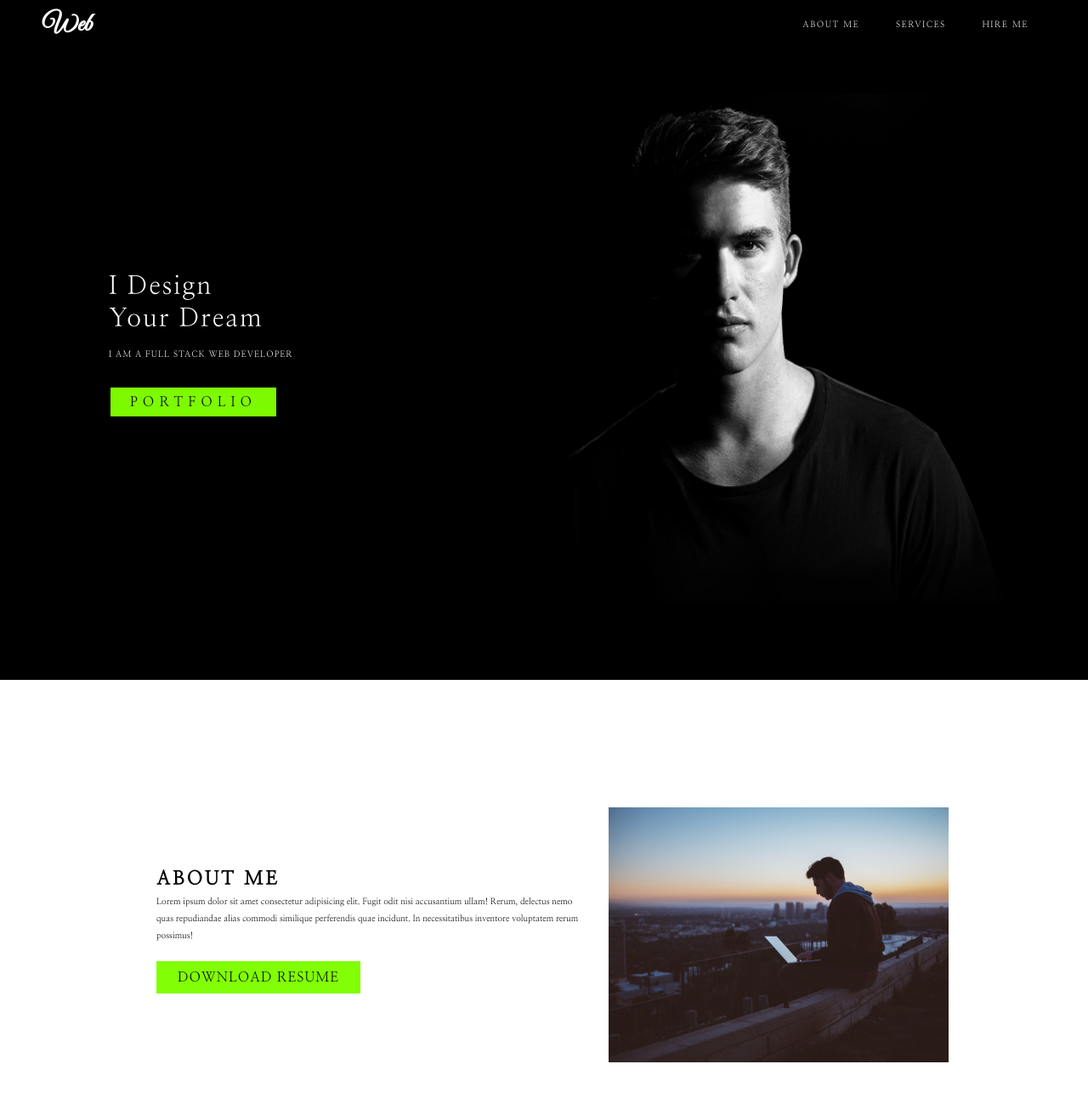
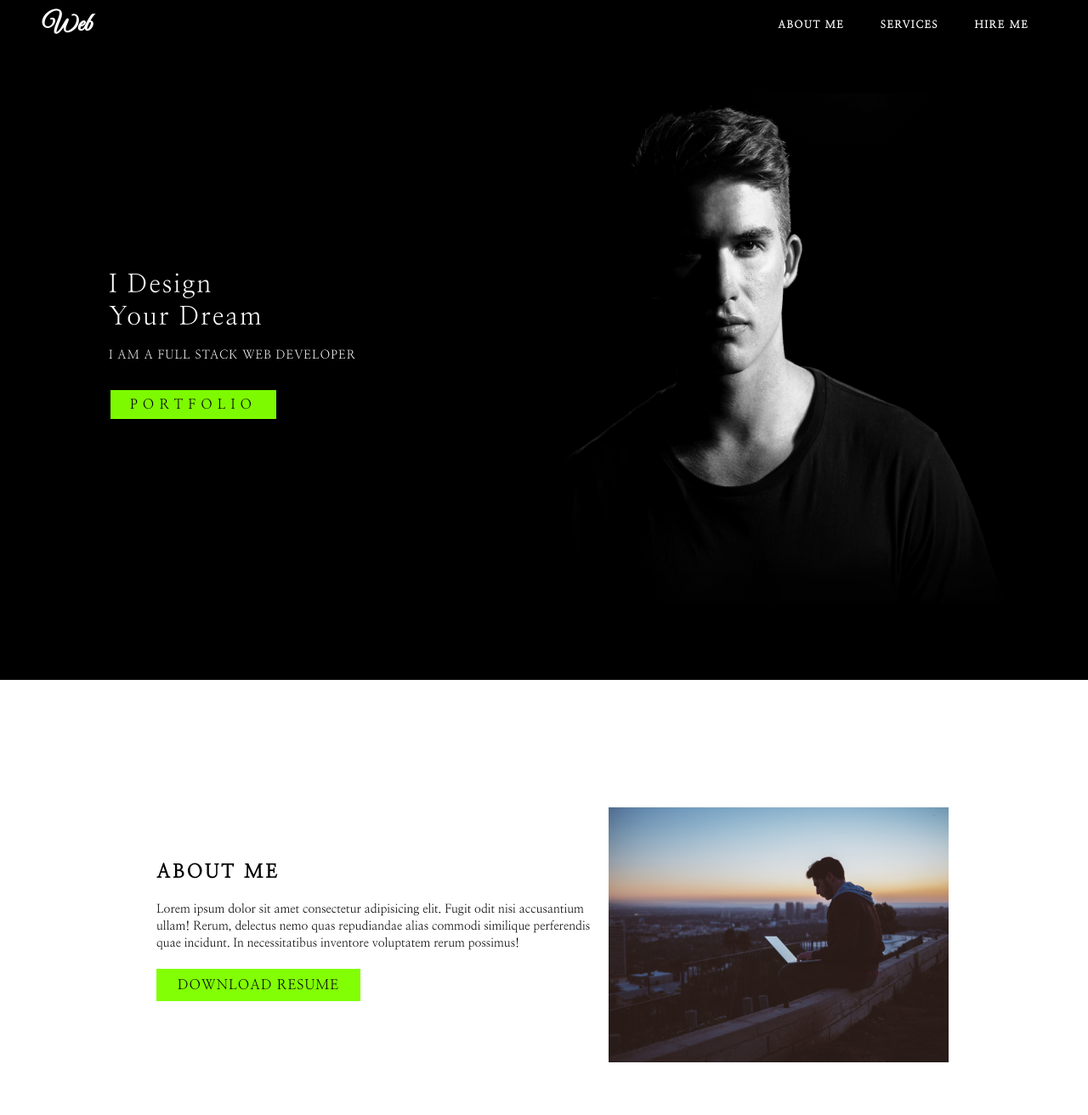
Before and after one commit to Pranav-57/Static_Website, a plain HTML site: page index.html in a window 1280 px wide. Shown: the top 1312 px of the page at 85% size. Drawn offline with Linux system fonts and the light colour scheme.

Commit message:
change navbar

```diff
--- a/app.js
+++ b/app.js
@@ -1,7 +1,17 @@
 const hamburger_icon = document.querySelector('#navbar .navbar .nav-list .hamburger');
-const nav_list = document.querySelector('#navbar .navbar .nav-list');
+var nav_list = document.querySelector('#navbar .navbar .nav-list');
+var navbar = document.querySelector('.navbar')
 
 hamburger_icon.addEventListener('click',() => {
     nav_list.classList.toggle('open');
     hamburger_icon.classList.toggle('active');
 })
+
+window.addEventListener("scroll",() => {
+    if (window.pageYOffset >= 650){
+        navbar.style.transition = '2s';
+        navbar.style.background = 'rgb(167, 167, 167)';
+    } else{
+        navbar.style.background = 'transparent';
+    };
+})
--- a/css/style.css
+++ b/css/style.css
@@ -1,6 +1,7 @@
 *{
     padding: 0%;
     margin: 0%;
+    scroll-behavior: smooth;
     box-sizing: border-box;
 }
 html{
@@ -27,7 +28,6 @@ a{
     z-index: 100;
 }
 .navbar{
-    background-color: black;
     left: 0;
     top: 0;
     display: flex;
@@ -89,16 +89,17 @@ a{
     left: 50%;
     transform: translateX(-50%) scale(0);
     justify-content: center;
-    bottom: 5px;
-    transition: .3s ease transform;
+    bottom: 3px;
+    transition: 1s ease transform;
 }
 .navbar .nav-list ul li a{
     color: white;
     display: block;
     text-transform: uppercase;
-    font-size: 1.2rem;
+    font-size: 1.2rem!important;
     letter-spacing: .15rem;
     padding: 1rem 0;
+    font-weight: bolder;
 }
 .navbar .nav-list.open ul{
     transform: translateY(55px);
@@ -129,7 +130,7 @@ a{
     color: white;
 }
 .profile .profile-info p{
-    font-size: 1.6rem;
+    font-size: 1.4rem!important;
     text-transform: uppercase;
     color: white;
     letter-spacing: 0.2rem;
@@ -145,7 +146,7 @@ a{
     letter-spacing: .6rem;
     background-color: rgba(128, 255, 0, 0.979);
     border: 2px solid black;
-    transition: 1s ease background-color;
+    transition: 1s ease all;
 }
 .profile .profile-info a:hover{
     color: chartreuse;
@@ -181,9 +182,9 @@ a{
     /* font-weight: 900; */
 }
 .about .about-info p{
-    font-size: 1.6rem;
+    font-size: 1.4rem!important;
     line-height: 2rem;
-    padding-top: 3rem;
+    padding-top: 2rem!important;
 }
 .about .about-info a{
     margin: 20px 0;
@@ -234,9 +235,9 @@ a{
     letter-spacing: .2rem;
 }
 .services .services-header p{
-    font-size: 1.6rem;
+    font-size: 1.6rem!important;
     line-height: 2rem;
-    margin-top: 3rem;
+    margin-top: 3rem!important;
 }
 .services .services-info{
     margin-top: 30px;
@@ -292,7 +293,7 @@ a{
     transform: rotateY(180deg)
 }
 .services .services-info .service .service-cards .service-back p{
-    font-size: 1rem;
+    font-size: 1rem!important;
     text-align: center;
     margin-top: 10px;
 }
@@ -358,7 +359,7 @@ a{
     margin-bottom: 20px;
 }
 .footer .footer-contact p{
-    font-size: 12px;
+    font-size: 15px;
     text-align: center;
     letter-spacing: 1px;
     padding: 2px;
@@ -373,6 +374,7 @@ a{
     color: white;
     font-size: 20px;
     padding: 5px;
+    /* transition: all 1s ease; */
 }
 .footer-social-icons a:hover{
     color: chartreuse;
```
Also changed, not shown: index.html (+1 -0 lines).
